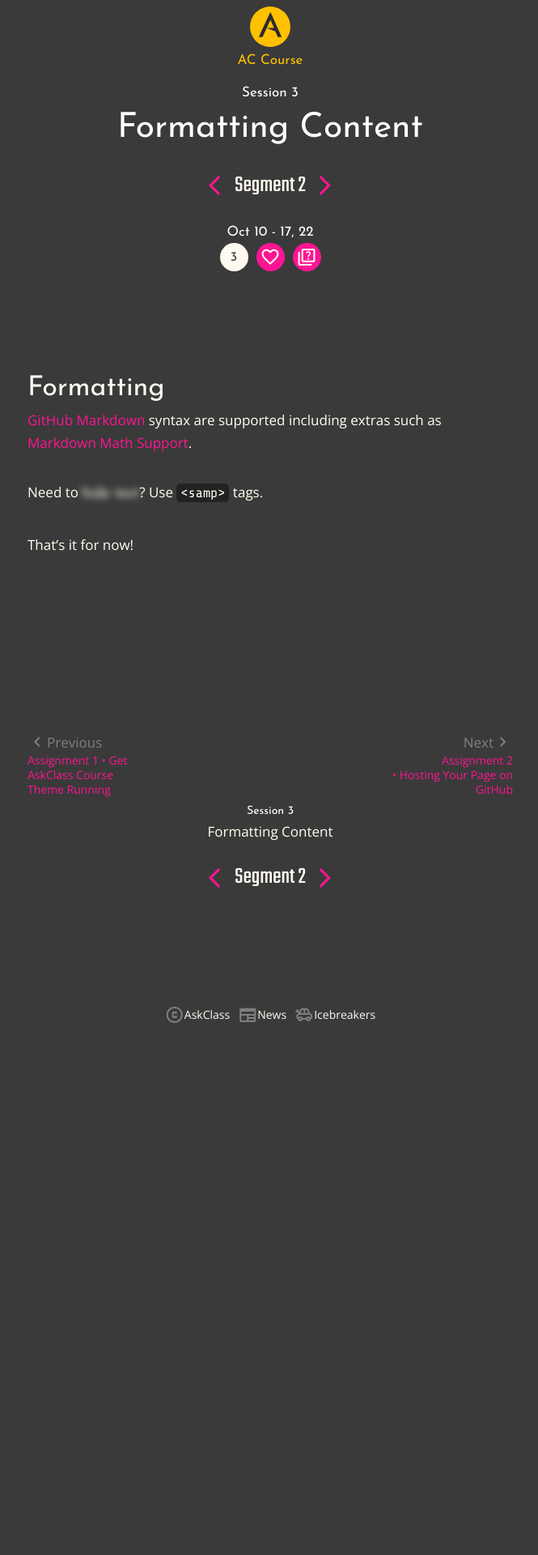
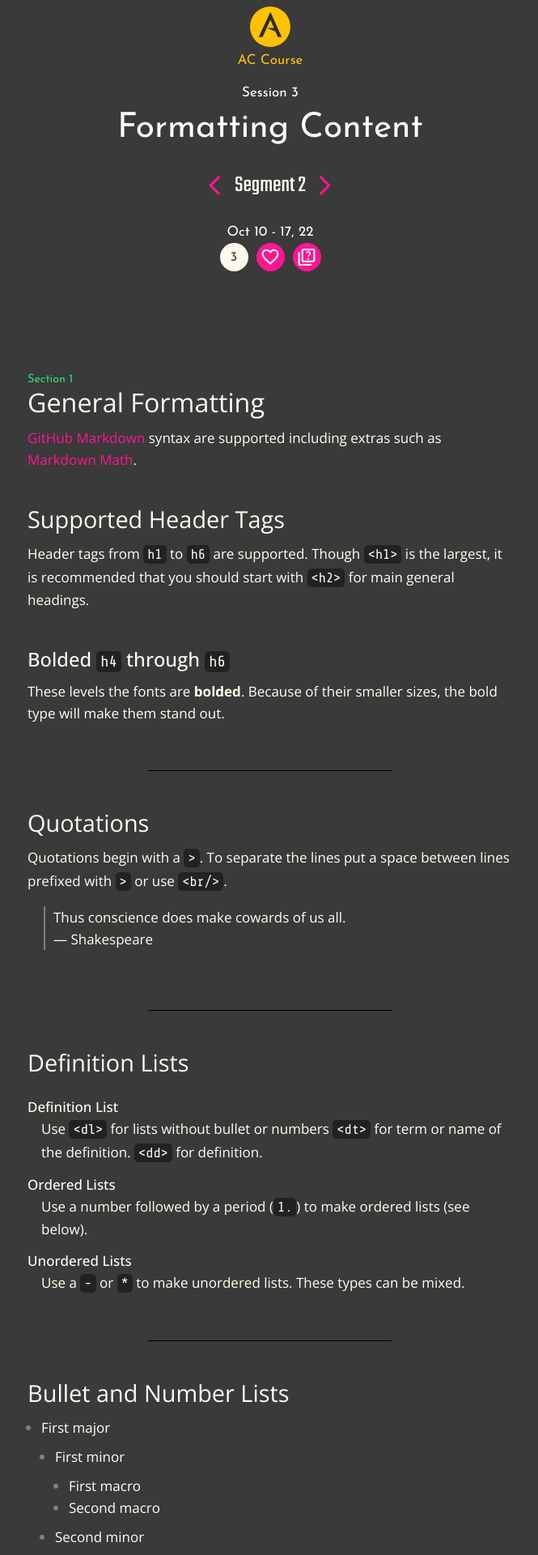
Before and after one commit to beAuthentic/askclass-course-theme, a Jekyll site: the page built from content/_session/session-03.md, in a window 1280 px wide. Shown: the top 1920 px of the page at 81% size, without its empty margins (306-971 px from the left). Built offline with Jekyll 4.4.1, drawn with Linux system fonts in a browser that asks for light colours; before the commit the page ends 1287 px from its top, so only the background shows below that; some of the changed text lies outside the part shown.

Commit message:
feat(style): Clean up styles and formatting, simpler

```diff
--- a/_config.yml
+++ b/_config.yml
@@ -55,7 +55,7 @@ acc:
   # Donot change the below (will figure something out later)
   font_families:
     - Teko
-    - Open+Sans
+    - Open+Sans:ital,wght@0,300;0,400;0,500;0,700;1,400;1,700
     - Josefin+Sans
     - Share+Tech+Mono
     - Lexend
--- a/_sass/_bullets.scss
+++ b/_sass/_bullets.scss
@@ -1,6 +1,18 @@
+ul, ol {
+  margin-block-start: 0.5em;
+  margin-block-end: 0.5em;
+  padding-inline-start: 1em;
+  blockquote {
+    padding-left: 0.5em;
+    margin: 0 0.5em;
+  }
+}
+ul ::marker {
+  color: var(--color-dark);
+}
 ol > li {
   ul > li {
-    list-style-type: disc;
+    list-style-type: initial;
   }
   ol > li {
     list-style: lower-alpha;
@@ -8,8 +20,8 @@ ol > li {
 }
 
 ul > li > ul > li {
-  list-style-type: square;
+  list-style-type: initial;
   ul > li {
-    list-style-type: circle;
+    list-style-type: initial;
   }
 }
--- a/_sass/_post.scss
+++ b/_sass/_post.scss
@@ -14,9 +14,19 @@ article {
   &.max-width {
     max-width: var(--content-width);
   }
-  h1, h2, h3, h4, .bubble-container {
+  .bubble-container {
+    margin-bottom: 0;
     font-family: var(--font-special);
-    margin-bottom: 0;
+  }
+  h1, h2, h3, h4, h5, h6 {
+    margin-bottom: 0.2em;
+    font-family: var(--font-main);
+  }
+  h1, h2, h3 {
+    font-weight: 300;
+  }
+  h4, h5, h6 {
+    font-weight: 500;
   }
   h1 {
     & + time {
@@ -32,6 +42,12 @@ article {
       font-size: 0.8em;
     }
   }
+  h2 { font-size: 1.9em; }
+  h3 { font-size: 1.7em; }
+  h4 { font-size: 1.4em; }
+  h5 { font-size: 1.2em; }
+  h6 { font-size: 1.1em; }
+
   code {
     @include boxed();
   }
@@ -87,16 +103,31 @@ article {
 }
 
 blockquote {
-  border-left: 5px solid var(--color-dark);
+  border-left: 2px solid var(--color-dark);
   padding-left: 10px;
   margin: 0 10px 0 20px;
-  font-family: var(--font-special);
-  font-size: 19px;
+  font-weight: 300;
   p {
     margin: 0;
   }
   & + blockquote {
     margin-bottom: 2em;
+  }
+}
+
+dl {
+  font-weight: 300;
+  dt {
+    margin-top: 0.7em;
+    font-weight: 500;
+  }
+  dd {
+    margin-left: 1em;
+  }
+  &.poem dd {
+    margin-right: 1em;
+    padding-left: 1em;
+    text-indent: -1em;
   }
 }
 
--- a/content/_session/parts/formatting.md
+++ b/content/_session/parts/formatting.md
@@ -1,10 +1,97 @@
-## Formatting
+<sub>Section 1</sub>
+## General Formatting
 
-[GitHub Markdown] syntax are supported including extras such as [Markdown Math Support].
+[GitHub Markdown] syntax are supported including extras such as [Markdown Math].
 
-Need to <samp>hide text</samp>? Use `<samp>` tags.
+### Supported Header Tags
+Header tags from `h1` to `h6` are supported.
+Though `<h1>` is the largest, it is recommended that you should start with `<h2>` for main general headings.
 
-That's it for now!
+#### Bolded `h4` through `h6`
+These levels the fonts are **bolded**.
+Because of their smaller sizes, the bold type will make them stand out.
 
-[Markdown Math Support]: https://acn.askclass.com/2022/06/20/markdown-math-support
+----
+
+### Quotations
+
+Quotations begin with a `>`. To separate the lines put a space between lines prefixed with `>` or use `<br/>`.
+
+> Thus conscience does make cowards of us all.
+
+> &mdash; Shakespeare
+
+----
+
+### Definition Lists
+
+<dl>
+  <dt>Definition List</dt>
+  <dd>
+    Use <code>&lt;dl&gt;</code> for lists without bullet or numbers
+    <code>&lt;dt&gt;</code> for term or name of the definition.
+    <code>&lt;dd&gt;</code> for definition.
+  </dd>
+  <dt>Ordered Lists</dt>
+  <dd>
+    Use a number followed by a period (<code>1.</code>) to make ordered lists (see below).
+  </dd>
+  <dt>Unordered Lists</dt>
+  <dd>
+    Use a <code>-</code> or <code>*</code> to make unordered lists. These types can be mixed.
+  </dd>
+</dl>
+
+----
+
+### Bullet and Number Lists
+
+- First major
+  - First minor
+    - First macro
+    - Second macro
+  - Second minor
+- Second major
+  > Outside quote
+
+  1. Numbered list under bullet
+     1. Alpha under numbered
+     2. Second alpha
+        > Other quotes
+
+  2. Second number
+     > Quotations inside a list
+
+  - Back to bullet
+
+
+---
+
+<sub>Section 2</sub>
+## Special Formatting
+
+Below are special formatting for AskClass Course Theme only.
+
+### Hiding Texts
+
+Use `<samp>` to <samp>hide text</samp>.
+
+----
+
+### Poems
+
+Use <code>&lt;dl class='poem'&gt;</code> for poetry.
+The definition will have a hanging indentation like example below.
+_Note:_ You need to make the screen narrower to see the hanging indentation.
+
+<dl class='poem'>
+  <dt>Hamlet, Act III, Scene I</dt>
+  <dd>To sleep: perchance to dream: ay, there's the rub;</dd>
+  <dd>For in that sleep of death what dreams may come</dd>
+  <dd>When we have shuffled off this mortal coil,</dd>
+  <dd>Must give us pause: there's the respect</dd>
+  <dd>That makes calamity of so long life;</dd>
+</dl>
+
+[Markdown Math]: https://acn.askclass.com/2022/06/20/markdown-math-support
 [GitHub Markdown]: https://docs.github.com/en/get-started/writing-on-github/getting-started-with-writing-and-formatting-on-github
```
